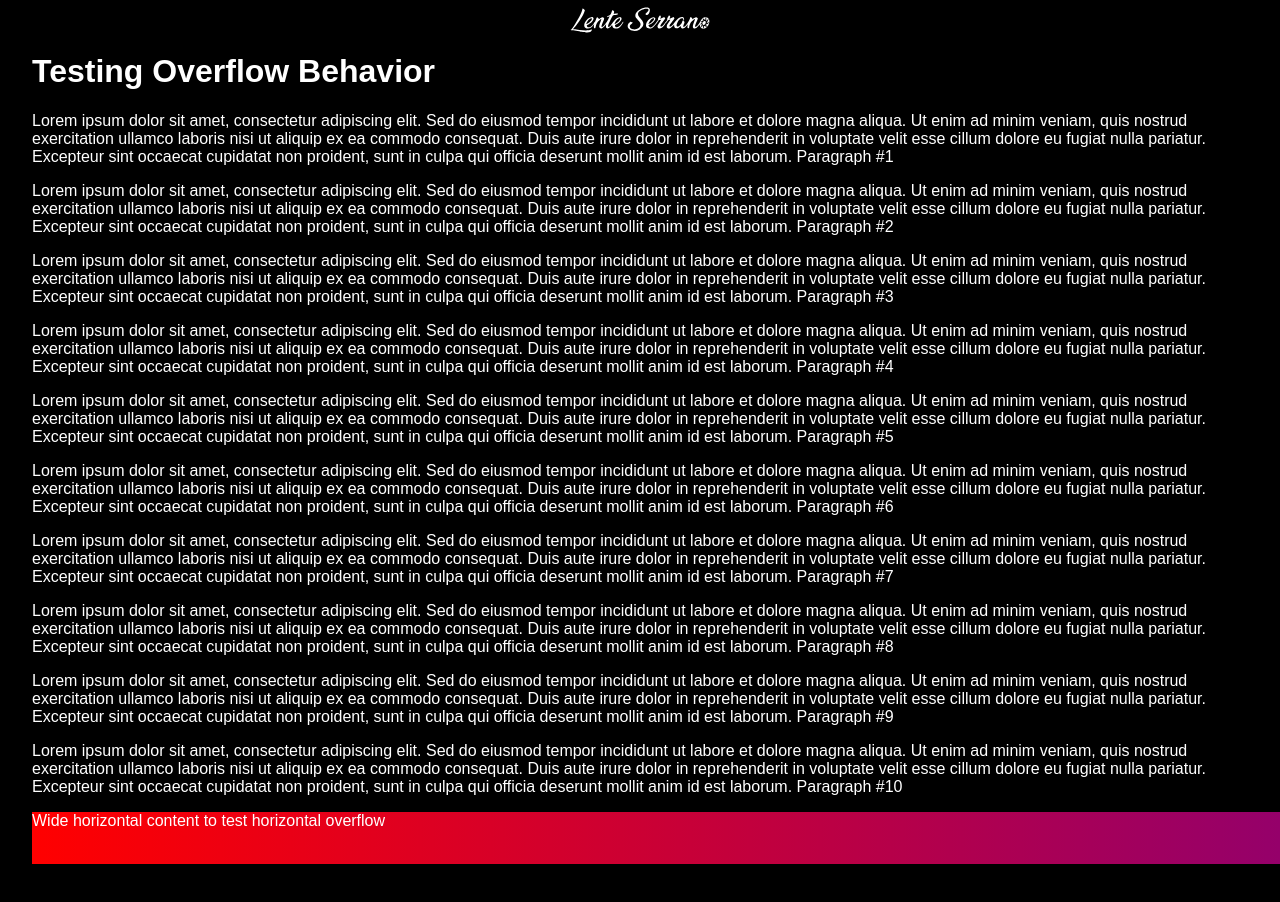
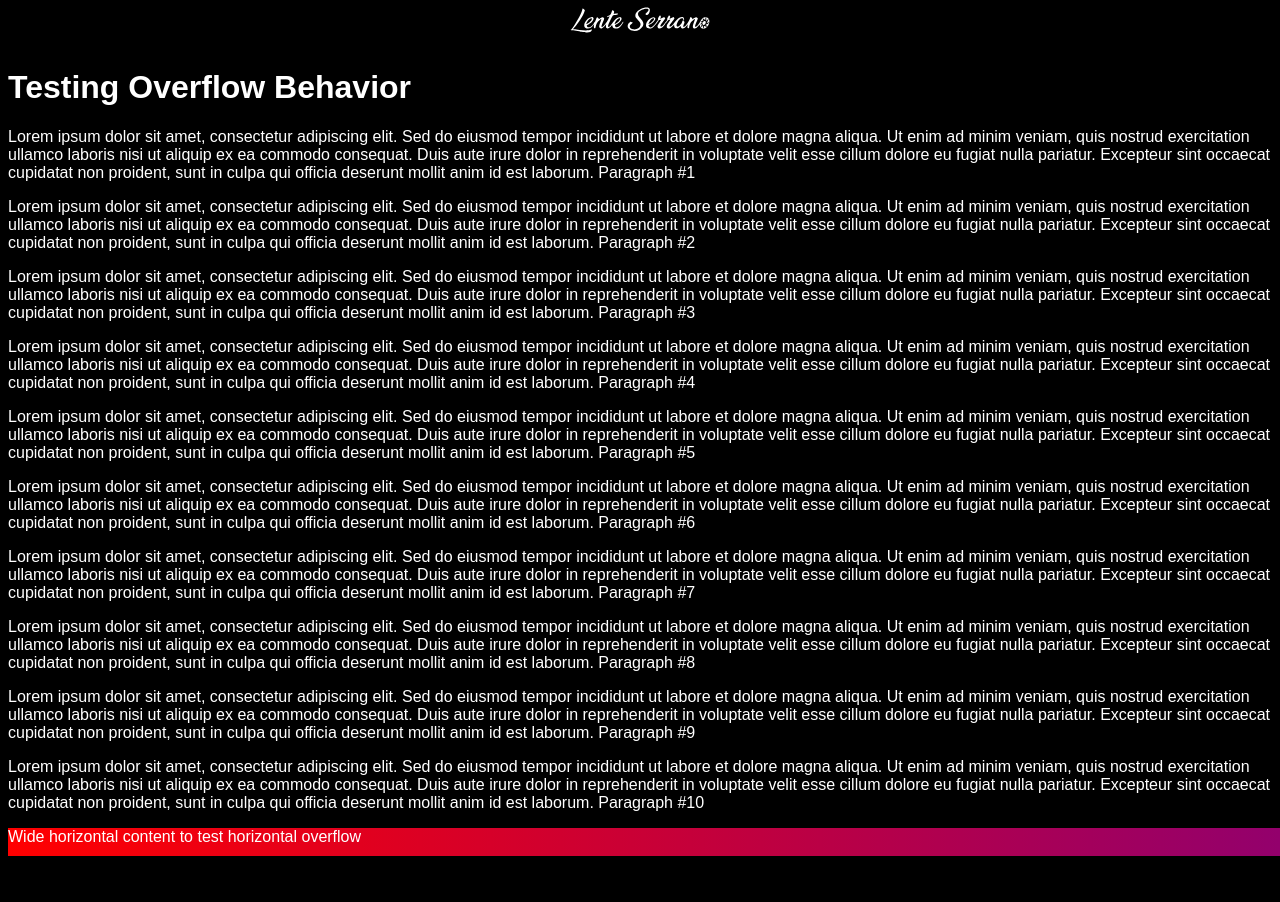
Before and after one commit to lenteserrana-fotografia/lenteserrano-landing, a Next.js app: page /nosotros in a window 1280 px wide. Shown: the top 902 px of the page. Before the commit the page ends 864 px from the top, so only its background shows below. Built offline with nearby package versions, Linux system fonts and the light colour scheme.

Commit message:
Merge branch 'chris/feature/carousel' into feature/navbar

```diff
--- a/src/app/globals.css
+++ b/src/app/globals.css
@@ -10,7 +10,9 @@ body {
   max-height: 100dvh;
   overflow-y: auto;
   overflow-x: hidden;
-  padding: 2rem;
+  padding: 8px;
+  margin-top: 5dvh;
+  margin-bottom: 8dvh;
 }
 
 .navbar-container {
```
Also changed, not shown: src/app/page.tsx (+0 -9 lines).
